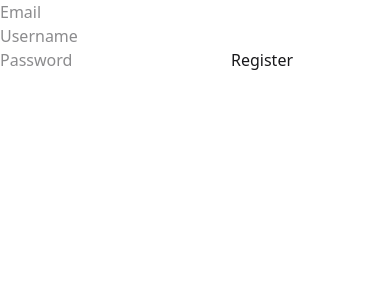
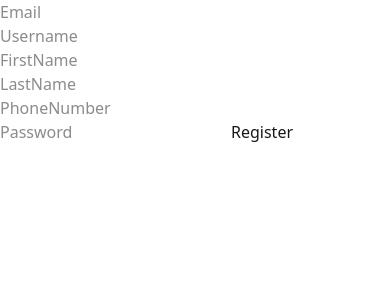
Before and after one commit to A67-JS-FinalProject/Event-Calendar-Project, a React (Vite) app in the folder event-calendar/: page /register in a window 390 px wide. Shown: the top 300 px of the page. Built offline with nearby package versions, Linux system fonts and the light colour scheme.

Commit message:
Enhance user registration by adding first name, last name, and phone number fields

```diff
--- a/event-calendar/src/components/Register/Register.jsx
+++ b/event-calendar/src/components/Register/Register.jsx
@@ -9,6 +9,9 @@ import { getIdToken } from "firebase/auth";
 const Register = () => {
   const [email, setEmail] = useState("");
   const [username, setUsername] = useState("");
+  const [firstName, setFirstName] = useState("");
+  const [lastName, setLastName] = useState("");
+  const [ phoneNumber, setPhoneNumber] = useState("");
   const [password, setPassword] = useState("");
 
   const { setAppState } = useContext(AppContext);
@@ -29,7 +32,7 @@ const Register = () => {
         token: token,
       });
 
-      const createdUser = await createUser(email, username);
+      const createdUser = await createUser(email, username, firstName, lastName, phoneNumber);
       if (!createdUser) {
         console.error("User creation failed");
         return;
@@ -57,6 +60,24 @@ const Register = () => {
         placeholder="Username"
       />
       <input
+        type="firstName"
+        value={firstName}
+        onChange={(e) => setFirstName(e.target.value)}
+        placeholder="FirstName"
+      />
+       <input
+        type="lastName"
+        value={lastName}
+        onChange={(e) => setLastName(e.target.value)}
+        placeholder="LastName"
+      />
+      <input
+        type="phoneNumber"
+        value={phoneNumber}
+        onChange={(e) => setPhoneNumber(e.target.value)}
+        placeholder="PhoneNumber"
+      />
+      <input
         type="password"
         value={password}
         onChange={(e) => setPassword(e.target.value)}
--- a/event-calendar/src/services/usersService.js
+++ b/event-calendar/src/services/usersService.js
@@ -18,14 +18,14 @@ export const getUserByEmail = async (email, token) => {
   }
 };
 
-export const createUser = async (email, username) => {
+export const createUser = async (email, username, firstName, lastName, phoneNumber) => {
   try {
     const response = await fetch(`${URL}/users`, {
       method: "POST",
       headers: {
         "Content-Type": "application/json",
       },
-      body: JSON.stringify({ email, username }),
+      body: JSON.stringify({ email, username, firstName, lastName, phoneNumber }),
     });
 
     const data = await response.json();
```
Also changed, not shown: 1 other file (tests, documents, lock files or other folders).
